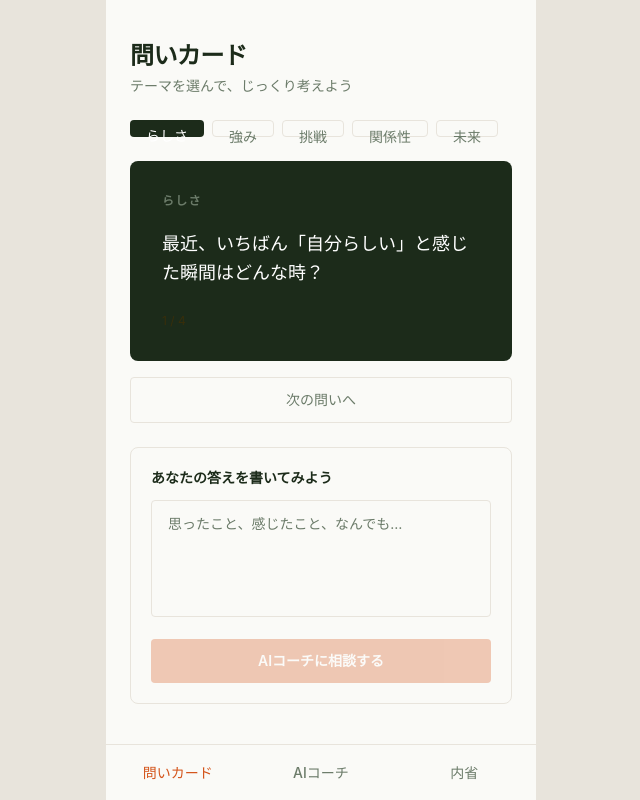
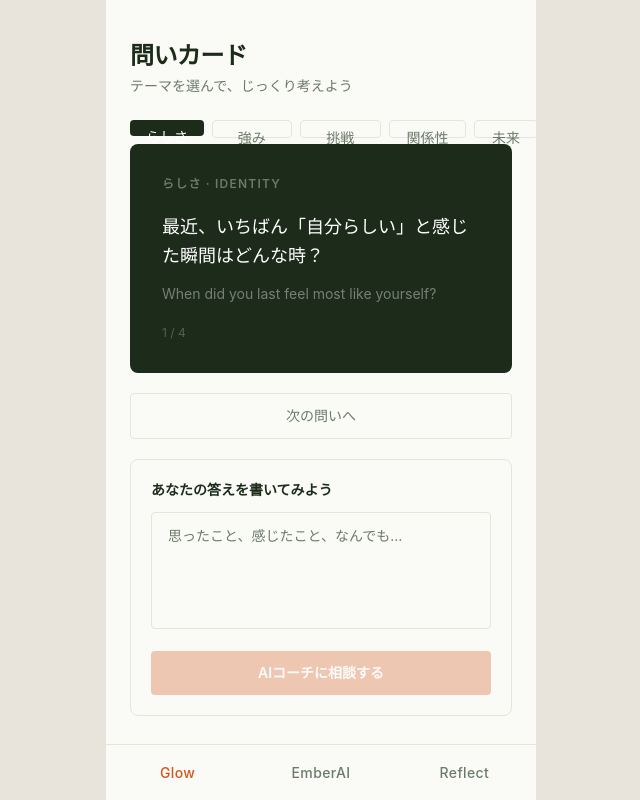
Before and after one commit to kent0713kawa/embertalk, a Next.js app: page / in a window 1280 px wide. Shown: the whole page, without its empty margins (319-959 px from the left). Built offline with nearby package versions, Linux system fonts and the light colour scheme.

Commit message:
update design and labels

```diff
--- a/src/components/BottomNav.tsx
+++ b/src/components/BottomNav.tsx
@@ -8,9 +8,9 @@ interface BottomNavProps {
 }
 
 const tabs: { id: Tab; label: string }[] = [
-  { id: 'question', label: '問いカード' },
-  { id: 'coach', label: 'AIコーチ' },
-  { id: 'reflection', label: '内省' },
+  { id: 'question', label: 'Glow' },
+  { id: 'coach', label: 'EmberAI' },
+  { id: 'reflection', label: 'Reflect' },
 ];
 
 export default function BottomNav({ activeTab, onTabChange }: BottomNavProps) {
@@ -22,7 +22,7 @@ export default function BottomNav({ activeTab, onTabChange }: BottomNavProps) {
           <button
             key={tab.id}
             onClick={() => onTabChange(tab.id)}
-            className={`flex-1 flex items-center justify-center text-sm font-medium transition-colors ${
+            className={`flex-1 flex items-center justify-center text-sm font-medium tracking-wide transition-colors ${
               isActive ? 'text-[#D4541A]' : 'text-[#6B7B69] hover:text-[#1C2B1A]'
             }`}
           >
--- a/src/components/QuestionCard.tsx
+++ b/src/components/QuestionCard.tsx
@@ -40,6 +40,47 @@ const QUESTIONS: Record<Category, string[]> = {
   ],
 };
 
+const QUESTIONS_EN: Record<Category, string[]> = {
+  らしさ: [
+    'When did you last feel most like yourself?',
+    'What part of you has stayed the same over the years?',
+    "When do friends say \"that's so you\"?",
+    'When do you feel most natural and at ease?',
+  ],
+  強み: [
+    'What have you been thanked for recently?',
+    'Describe a moment you felt truly helpful to someone.',
+    'What do you do effortlessly, almost without thinking?',
+    'What do people often ask you for help with?',
+  ],
+  挑戦: [
+    'What recent challenge was worth the leap?',
+    'What did you discover about yourself through that challenge?',
+    'If success were guaranteed, what would you try?',
+    'What would you do with just a little more courage?',
+  ],
+  関係性: [
+    'Is there someone who brings out an unexpected side of you?',
+    'Who makes you feel most like yourself?',
+    'Who have you been meaning to thank lately?',
+    'Share a moment in a relationship that made you happy.',
+  ],
+  未来: [
+    'What message would you send to yourself three years from now?',
+    'What kind of person do you want to become?',
+    'What values do you want to carry forward?',
+    'What is one thing you can start tomorrow?',
+  ],
+};
+
+const CATEGORY_EN: Record<Category, string> = {
+  らしさ: 'Identity',
+  強み: 'Strengths',
+  挑戦: 'Challenge',
+  関係性: 'Relations',
+  未来: 'Future',
+};
+
 export default function QuestionCard({ onSendToCoach }: QuestionCardProps) {
   const [activeCategory, setActiveCategory] = useState<Category>('らしさ');
   const [questionIndex, setQuestionIndex] = useState(0);
@@ -66,6 +107,7 @@ export default function QuestionCard({ onSendToCoach }: QuestionCardProps) {
   };
 
   const currentQuestion = QUESTIONS[activeCategory][questionIndex];
+  const currentQuestionEN = QUESTIONS_EN[activeCategory][questionIndex];
 
   return (
     <div className="flex flex-col h-full overflow-y-auto scrollbar-hide bg-[#FAFAF7]">
@@ -81,29 +123,35 @@ export default function QuestionCard({ onSendToCoach }: QuestionCardProps) {
           <button
             key={cat}
             onClick={() => handleCategoryChange(cat)}
-            className={`flex-shrink-0 px-4 py-1.5 rounded text-sm font-medium transition-colors ${
+            className={`flex-shrink-0 px-4 py-2 rounded text-center transition-colors ${
               activeCategory === cat
                 ? 'bg-[#1C2B1A] text-white'
                 : 'text-[#6B7B69] border border-[#E8E4DC] hover:border-[#1C2B1A] hover:text-[#1C2B1A]'
             }`}
           >
-            {cat}
+            <span className="block text-sm font-medium leading-tight">{cat}</span>
+            <span className={`block text-[10px] leading-tight mt-0.5 ${activeCategory === cat ? 'text-white/60' : 'text-[#6B7B69]/70'}`}>
+              {CATEGORY_EN[cat]}
+            </span>
           </button>
         ))}
       </div>
 
-      <div className="px-6 pb-10 flex flex-col gap-4">
+      <div className="px-6 pb-10 flex flex-col gap-5">
         {/* Question card */}
-        <div className="bg-[#1C2B1A] rounded-lg p-8 min-h-[200px] flex flex-col justify-between">
-          <div>
-            <p className="text-[#6B7B69] text-xs font-semibold uppercase tracking-widest mb-5">
-              {activeCategory}
-            </p>
+        <div className="bg-[#1C2B1A] rounded-lg p-8 flex flex-col gap-5">
+          <p className="text-[#6B7B69] text-xs font-semibold uppercase tracking-widest">
+            {activeCategory} · {CATEGORY_EN[activeCategory]}
+          </p>
+          <div className="flex flex-col gap-3">
             <p className="text-white text-lg font-medium leading-relaxed">
               {currentQuestion}
             </p>
+            <p className="text-white/40 text-sm leading-relaxed">
+              {currentQuestionEN}
+            </p>
           </div>
-          <p className="text-[#4A3000] text-xs mt-6 opacity-60">
+          <p className="text-white/25 text-xs">
             {questionIndex + 1} / {QUESTIONS[activeCategory].length}
           </p>
         </div>
@@ -117,7 +165,7 @@ export default function QuestionCard({ onSendToCoach }: QuestionCardProps) {
         </button>
 
         {/* Answer section */}
-        <div className="border border-[#E8E4DC] rounded-lg p-5 mt-2">
+        <div className="border border-[#E8E4DC] rounded-lg p-5">
           <label className="block text-sm font-semibold text-[#1C2B1A] mb-3">
             あなたの答えを書いてみよう
           </label>
```
